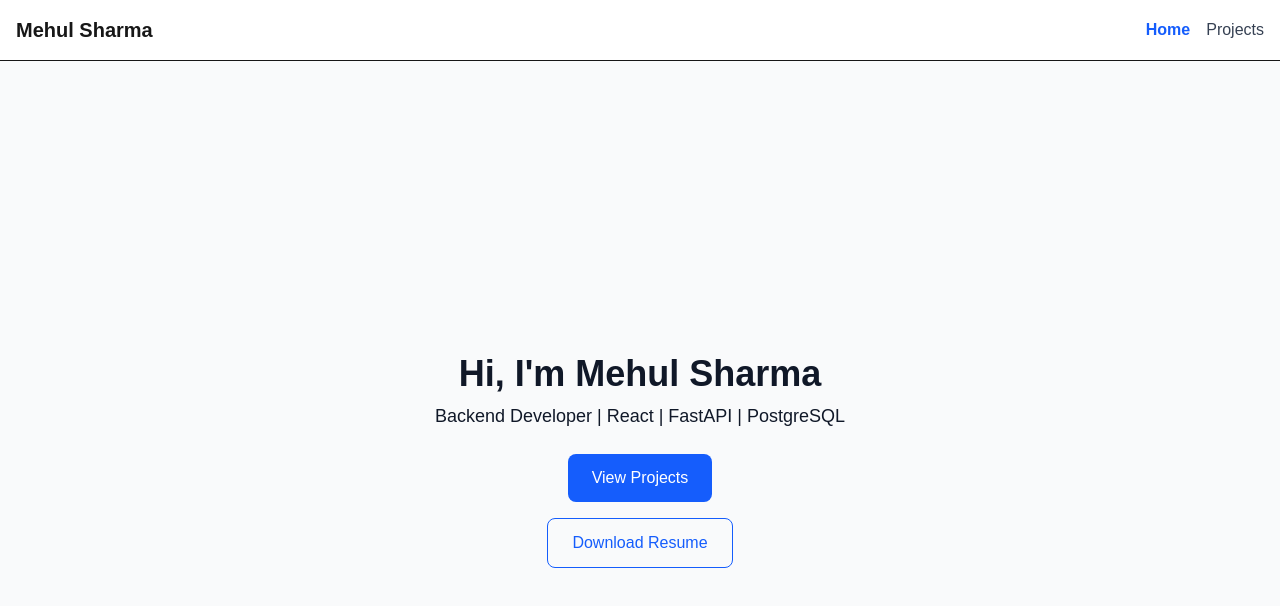
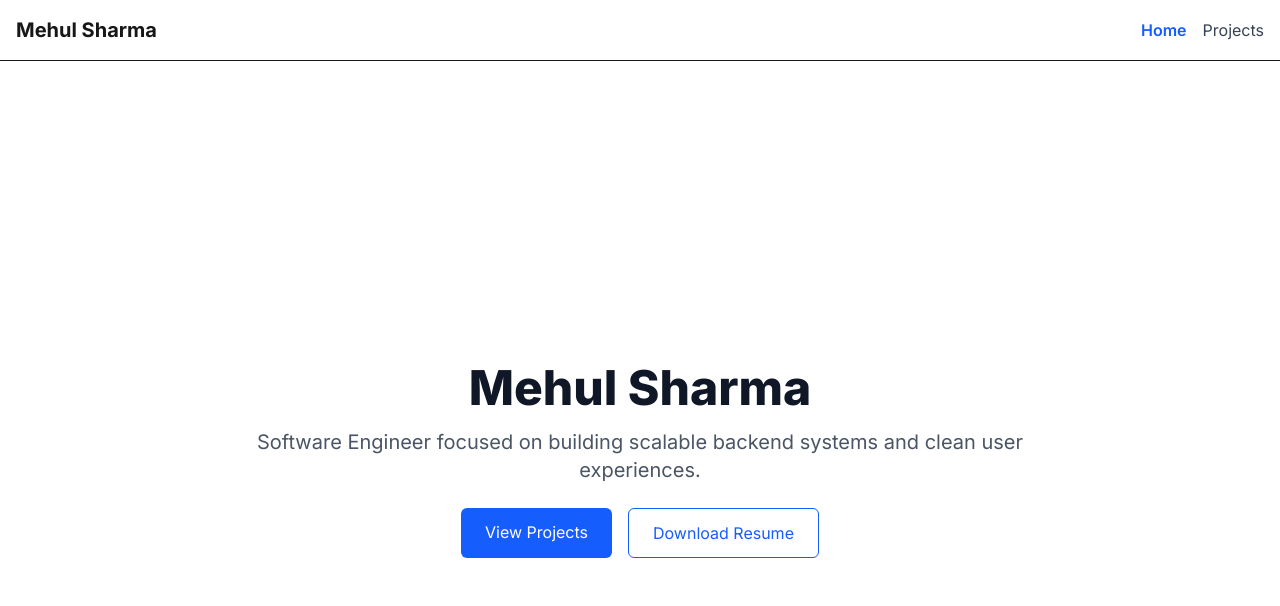
Before and after one commit to BruceWayne733/mehul-portfolio, a Next.js app: page / in a window 1280 px wide. Shown: the top 606 px of the page. Built offline with nearby package versions, Linux system fonts and the light colour scheme.

Commit message:
Made the Font clearer, improved layout

```diff
--- a/src/app/layout.tsx
+++ b/src/app/layout.tsx
@@ -1,6 +1,10 @@
 import type { Metadata } from "next";
 import { Geist, Geist_Mono } from "next/font/google";
+import { Inter } from "next/font/google";
 import "./globals.css";
+import Navbar from './components/Navbar';
+
+const inter = Inter({ subsets: ['latin'] })
 
 const geistSans = Geist({
   variable: "--font-geist-sans",
@@ -17,12 +21,12 @@ export const metadata: Metadata = {
   description: "Generated by create next app",
 };
 
-import Navbar from './components/Navbar';
+
 
 export default function RootLayout({ children }: { children: React.ReactNode }) {
   return (
     <html lang="en">
-      <body>
+      <body  className={inter.className}>
         <Navbar />
         {children}
       </body>
--- a/src/app/page.tsx
+++ b/src/app/page.tsx
@@ -1,26 +1,28 @@
-import React from 'react';
-
 export default function Home() {
   return (
-    <main className="flex flex-col items-center justify-center min-h-screen px-4 bg-gray-50 text-gray-900">
-      <h1 className="text-4xl font-bold mb-2">Hi, I'm Mehul Sharma</h1>
-      <p className="text-lg mb-6">Backend Developer | React | FastAPI | PostgreSQL</p>
+    <main className="min-h-screen flex flex-col items-center justify-center px-4 bg-white text-gray-900">
+      <div className="max-w-3xl w-full text-center py-20">
+        <h1 className="text-5xl font-extrabold mb-4">Mehul Sharma</h1>
+        <p className="text-xl text-gray-600 mb-6">
+          Software Engineer focused on building scalable backend systems and clean user experiences.
+        </p>
 
+        <div className="flex flex-col sm:flex-row gap-4 justify-center mt-6">
           <a
             href="/projects"
-        className="px-6 py-3 bg-blue-600 text-white rounded-lg hover:bg-blue-700 transition"
+            className="px-6 py-3 bg-blue-600 text-white rounded-md hover:bg-blue-700 transition"
           >
             View Projects
           </a>
-
           <a
             href="/Mehul_Sharma_Resume.pdf"
             download
-        className="mt-4 px-6 py-3 border border-blue-600 text-blue-600 rounded-lg hover:bg-blue-50 transition"
+            className="px-6 py-3 border border-blue-600 text-blue-600 rounded-md hover:bg-blue-50 transition"
           >
             Download Resume
           </a>
-
+        </div>
+      </div>
     </main>
-  );
+  )
 }
```
Lines whose indentation alone changed are shown as unchanged.
